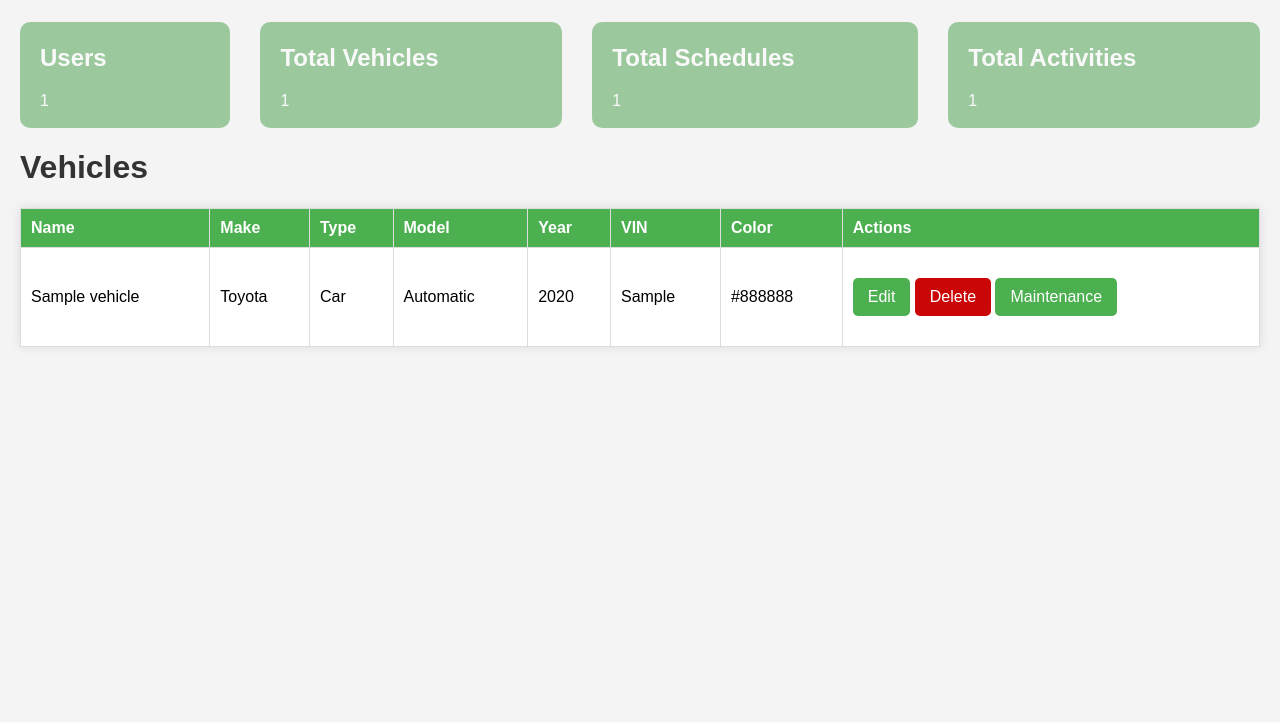
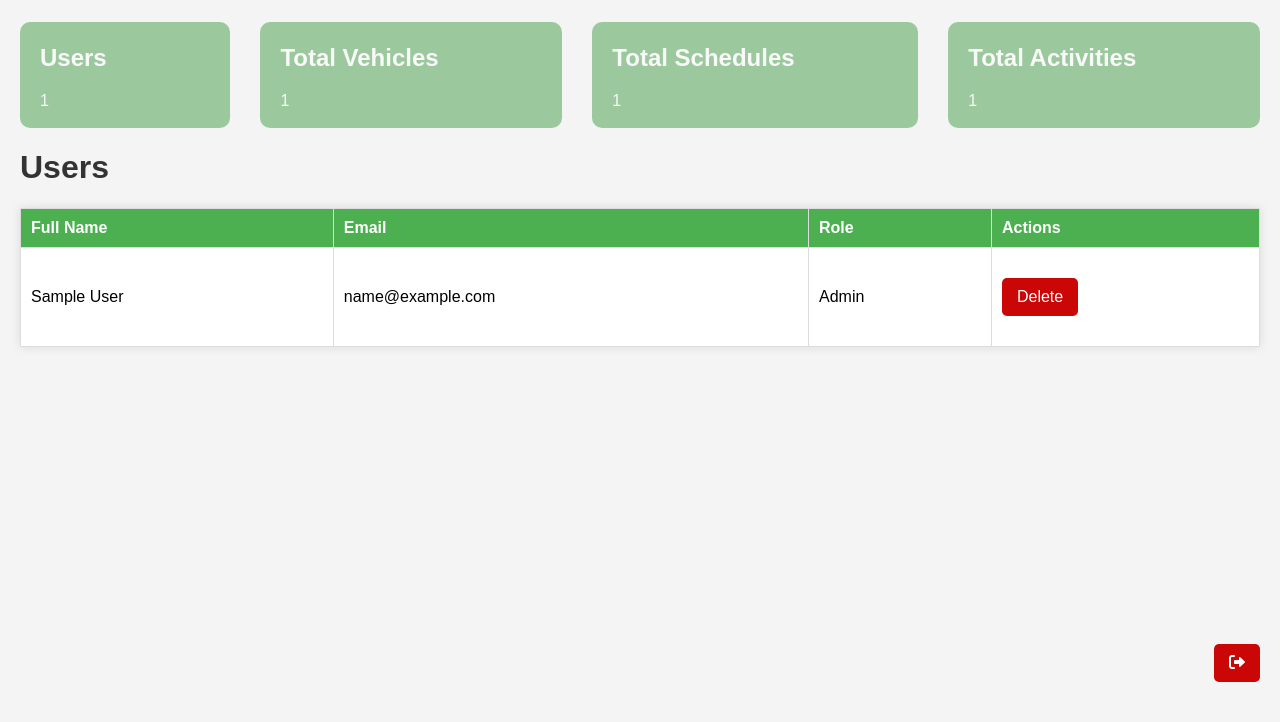
Before and after one commit to Chiesa14/VMMS, a Django app: page /?view=users in a window 1280 px wide. Shown: the part 78-800 px from the top of the page. Run offline with Django 5.2, Linux system fonts and the light colour scheme; a user stored in the database is signed in; tables that the repository leaves empty hold one stand-in row (values such as "Sample post").

Commit message:
user listing on admin page

```diff
--- a/maintenance/templates/maintenance_schedule_list.html
+++ b/maintenance/templates/maintenance_schedule_list.html
@@ -72,6 +72,7 @@
         <tr>
             <th>Status</th>
             <th>Vehicle</th>
+            <th>VIN</th>
             <th>Task</th>
             <th>Due Date</th>
             <th>Actions</th>
@@ -88,6 +89,7 @@
                     {% endif %}
                 </td>
                 <td>{{ schedule.vehicle.vehicle_name }}</td>
+                <td>{{ schedule.vehicle.vin }}</td>
                 <td>{{ schedule.task_name }}</td>
                 <td>{{ schedule.due_date }}</td>
                 <td>
--- a/templates/admin_home.html
+++ b/templates/admin_home.html
@@ -6,15 +6,38 @@
     <title>{% block title %}Admin - Dashboard{% endblock %}</title>
     <link rel="stylesheet" type="text/css" href="{% static 'css/index.css' %}">
     <link rel="stylesheet" href="https://cdnjs.cloudflare.com/ajax/libs/font-awesome/5.15.4/css/all.min.css">
+    <script>
+        {% block scripts %}
+            function deleteUser(userId) {
+                if (confirm("Are you sure you want to delete this user?")) {
+                    const deleteUrl = "{% url 'delete_user' 0 %}".replace("0", userId);
+                    fetch(deleteUrl, {
+                        method: "POST",
+                        headers: {
+                            'X-CSRFToken': "{{ csrf_token }}",  // Pass the CSRF token
+                            'Content-Type': 'application/json',
+                        },
+                    }).then(response => {
+                        if (response.ok) {
+                            window.location.reload();  // Reload the page after successful deletion
+                        } else {
+                            alert('Error occurred while deleting user.');
+                        }
+                    });
+                }
+            }
+
+        {% endblock %}
+    </script>
 </head>
 <body>
 {% block content %}
     <div class="data-section">
-        <div class="data-item" onclick="window.location.href='{% url 'home' %}'">
+        <div class="data-item" onclick="window.location.href='{% url 'home' %}?view=users'">
             <h2>Users</h2>
-            <p>{{ user_len }}</p>
+            <p>{{ users_len }}</p>
         </div>
-        <div class="data-item" onclick="window.location.href='{% url 'home' %}'">
+        <div class="data-item" onclick="window.location.href='{% url 'home' %}?view=vehicles'">
             <h2>Total Vehicles</h2>
             <p>{{ vehicles_len }}</p>
         </div>
@@ -27,7 +50,7 @@
             <p>{{ activities_len }}</p>
         </div>
     </div>
-
+    {% if current_view == "vehicles" %}
         <h1>Vehicles</h1>
         <table>
             <thead>
@@ -54,8 +77,7 @@
                     <td>{{ vehicle.color }}</td>
                     <td class="actions">
                         <a href="{% url 'update_vehicle' vehicle.id %}" class="edit-btn">Edit</a>
-                    <a href="javascript:void(0);" onclick="deleteVehicle({{ vehicle.id }})"
-                       class="delete-btn">Delete</a>
+                        <a href="javascript:void(0);" onclick="deleteVehicle({{ vehicle.id }})" class="delete-btn">Delete</a>
                         <a href="{% url 'list_maintenance_schedule' %}?vehicle_id={{ vehicle.id }}">Maintenance</a>
                     </td>
                 </tr>
@@ -66,6 +88,55 @@
             {% endfor %}
             </tbody>
         </table>
+    {% elif current_view == "users" %}
+        <h1>Users</h1>
+        <table>
+            <thead>
+            <tr>
+                <th>Full Name</th>
+                <th>Email</th>
+                <th>Role</th>
+                <th>Actions</th>
+            </tr>
+            </thead>
+            <tbody>
+            {% for user in users %}
+                <tr>
+                    <td>
+                        {% if user.first_name and user.last_name %}
+                            {{ user.first_name }} {{ user.last_name }}
+                        {% else %}
+                            Super User
+                        {% endif %}
+                    </td>
+                    <td>{{ user.email }}</td>
+                    <td>
+                        {% if user.is_superuser %}
+                            Admin
+                        {% elif user.is_staff %}
+                            Mechanic
+                        {% else %}
+                            User
+                        {% endif %}
+                    </td>
+                    <td class="actions">
+                        <a href="javascript:void(0);" onclick="deleteUser({{ user.id }})" class="delete-btn">Delete</a>
+                    </td>
+                </tr>
+            {% empty %}
+                <tr>
+                    <td colspan="5">No users available.</td>
+                </tr>
+            {% endfor %}
+            </tbody>
+        </table>
+    {% endif %}
+
+    <div>
+        <a href="{% url 'logout' %}" class="delete-btn logout-btn">
+            <i class="fas fa-sign-out-alt"></i>
+        </a>
+    </div>
 {% endblock %}
 </body>
 </html>
--- a/users/urls.py
+++ b/users/urls.py
@@ -1,9 +1,12 @@
-from django.urls import  path
+from django.urls import path
 
 from . import views
 
-urlpatterns=[
-path('register/', views.register_user, name='register'),
-path('login/', views.login_user, name='login'),
-path('logout/', views.logout_user, name='logout'),
+urlpatterns = [
+    path('register/', views.register_user, name='register'),
+    path('login/', views.login_user, name='login'),
+    path('logout/', views.logout_user, name='logout'),
+
+    path('delete_user/<int:user_id>/', views.delete_user, name='delete_user'),
+
 ]
--- a/vehicles/views.py
+++ b/vehicles/views.py
@@ -10,27 +10,36 @@ from .models import Vehicles
 
 # Create your views here.
 @login_required(login_url="/auth/login/")
+@login_required(login_url="/auth/login/")
 def home(request):
-    vehicles = Vehicles.objects.filter(user=request.user)
+    view = request.GET.get("view", "vehicles")
     user = request.user
 
     if user.is_superuser:
         vehicles = Vehicles.objects.all()
+        users = User.objects.all()
         maintenance_schedule = MaintenanceSchedule.objects.all()
         activities = Activity.objects.all()
-        users = User.objects.all()
 
-        return render(request, 'admin_home.html',
-                      {'vehicles': vehicles, 'maintenance_schedule': maintenance_schedule, 'activities': activities,
-                       'vehicles_len': len(vehicles), 'maintenance_schedule_len': len(maintenance_schedule),
-                       'activities_len': len(activities), 'users': users, 'user_len': len(users)})
+        return render(request, 'admin_home.html', {
+            'vehicles': vehicles,
+            'users': users,
+            'maintenance_schedule': maintenance_schedule,
+            'activities': activities,
+            'vehicles_len': len(vehicles) if vehicles else 0,
+            'users_len': len(users) if users else 0,
+            'maintenance_schedule_len': len(maintenance_schedule),
+            'activities_len': len(activities),
+            'current_view': view
+        })
 
     elif user.is_staff:
+        vehicles = Vehicles.objects.filter(user=user)
         return render(request, 'mechanics_home.html', {'vehicles': vehicles})
 
     else:
+        vehicles = Vehicles.objects.filter(user=user)
         return render(request, 'user_home.html', {'vehicles': vehicles})
-
 
 @login_required(login_url="/auth/login/")
 def create_vehicle(request):
```
Also changed, not shown: users/views.py (+19 -1 lines), templates/user_home.html (indentation only). Lines whose indentation alone changed are shown as unchanged.
